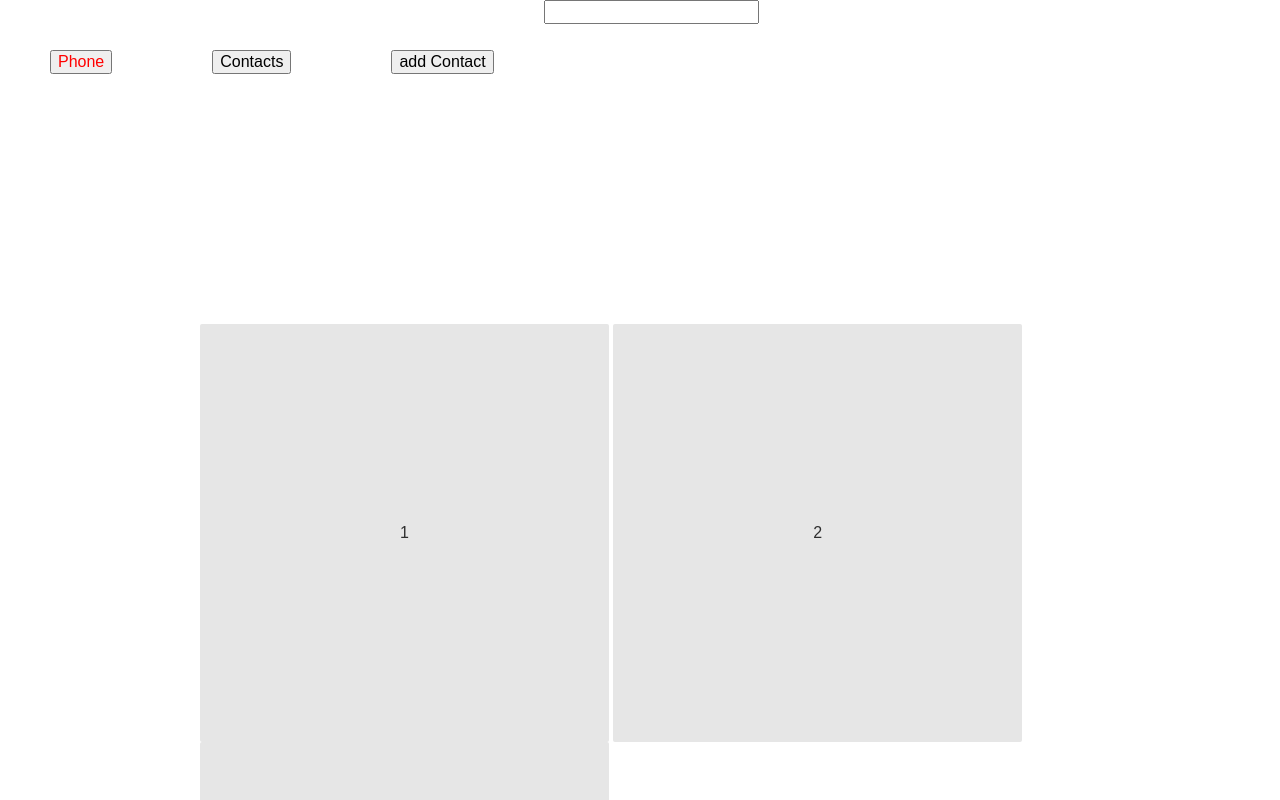
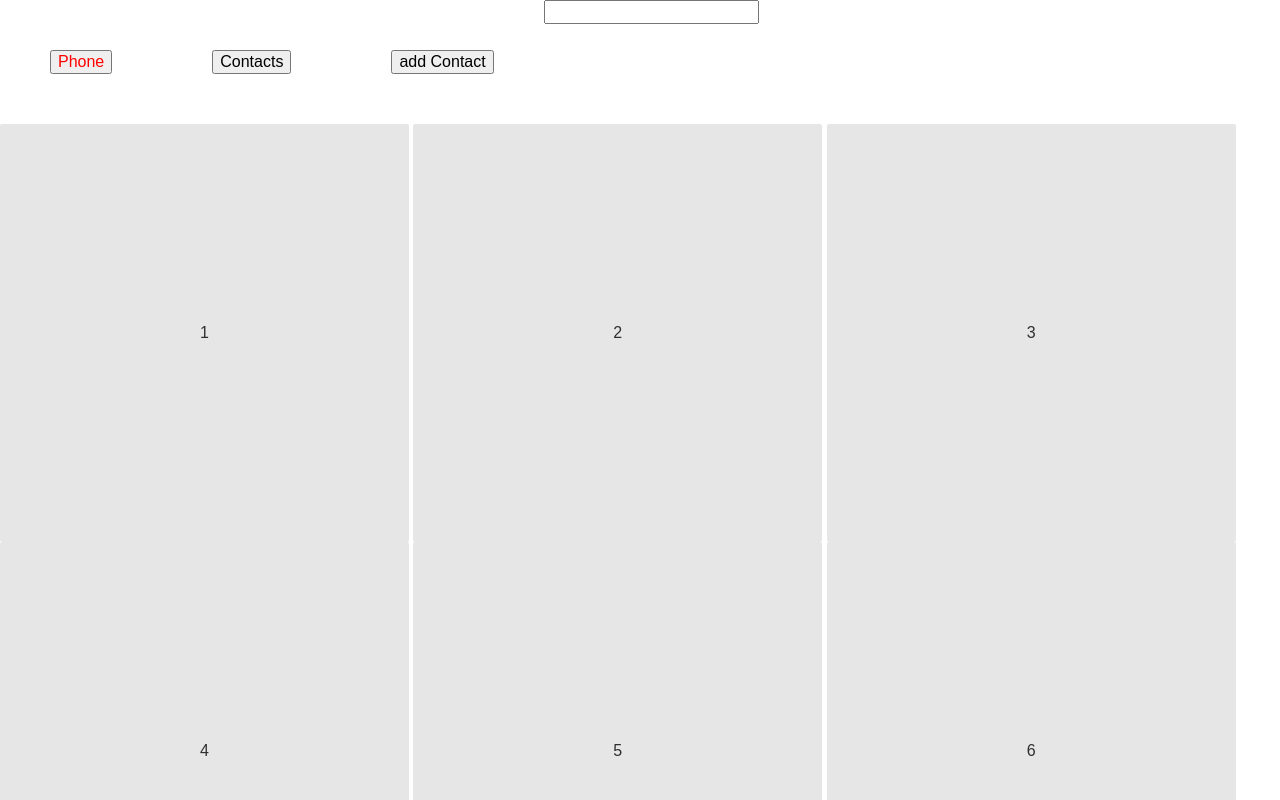
Before and after one commit to derekriemer/school_4830, a plain HTML site: page index.html in a window 1280 px wide. Shown: the top 800 px of the page. Drawn offline with nearby package versions, Linux system fonts and the light colour scheme.

```diff
--- a/phone.css
+++ b/phone.css
@@ -10,5 +10,5 @@
 }
 .row{
     clear:both;
-    padding:200px;
+    //padding:200px;
 }
```
